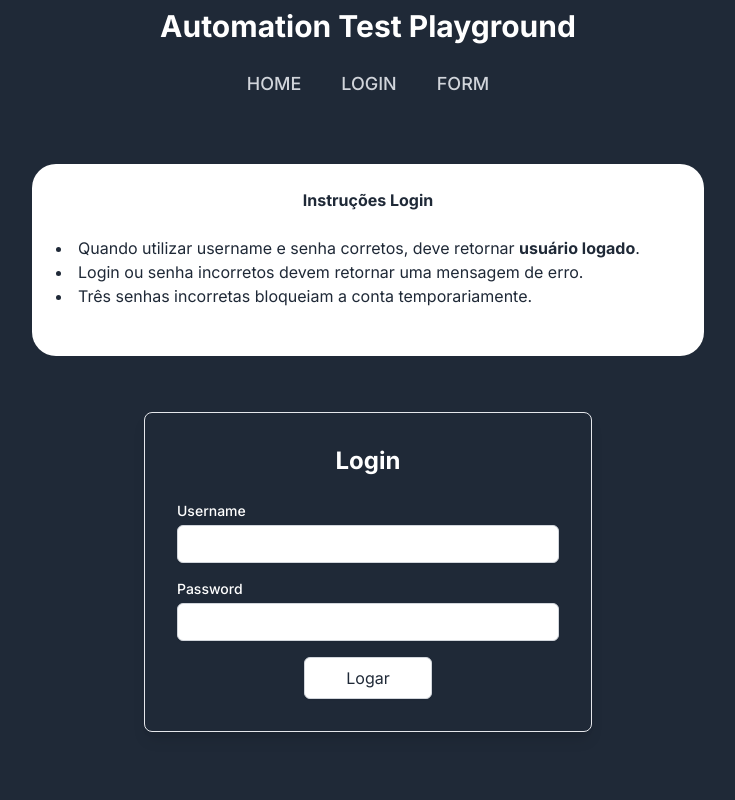
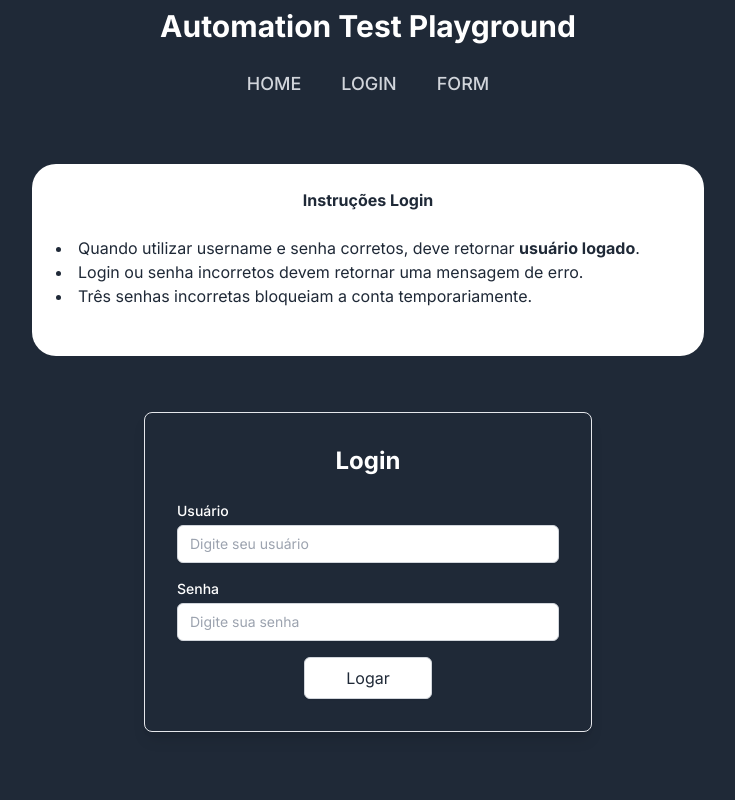
Before and after one commit to brunomachadors/playground, a Next.js app: page /login in a window 1280 px wide. Shown: the top 800 px of the page, without its empty margins (272-1007 px from the left). Built offline with nearby package versions, Linux system fonts and the light colour scheme.

Commit message:
Adding placeholder

```diff
--- a/src/app/components/LoginForm.tsx
+++ b/src/app/components/LoginForm.tsx
@@ -18,7 +18,7 @@ export const LoginForm: React.FC<LoginFormProps> = ({ onSubmit }) => {
 
   return (
     <div className="flex justify-center items-center bg-gray-800 w-full mt-10">
-      <div className="bg-gray-800 p-8 rounded-lg shadow-lg max-w-md w-full border ">
+      <div className="bg-gray-800 p-8 rounded-lg shadow-lg max-w-md w-full border">
         <h2 className="text-2xl font-bold mb-6 text-white text-center">
           Login
         </h2>
@@ -28,7 +28,7 @@ export const LoginForm: React.FC<LoginFormProps> = ({ onSubmit }) => {
               htmlFor="username"
               className="block text-sm font-medium text-white"
             >
-              Username
+              Usuário
             </label>
             <input
               id="username"
@@ -36,6 +36,7 @@ export const LoginForm: React.FC<LoginFormProps> = ({ onSubmit }) => {
               value={username}
               onChange={(e) => setUsername(e.target.value.toLowerCase())}
               className="mt-1 block w-full px-3 py-2 border border-gray-300 rounded-md shadow-sm focus:outline-none focus:ring-indigo-500 focus:border-indigo-500 sm:text-sm text-black"
+              placeholder="Digite seu usuário"
               required
             />
           </div>
@@ -44,7 +45,7 @@ export const LoginForm: React.FC<LoginFormProps> = ({ onSubmit }) => {
               htmlFor="password"
               className="block text-sm font-medium text-white"
             >
-              Password
+              Senha
             </label>
             <input
               id="password"
@@ -52,6 +53,7 @@ export const LoginForm: React.FC<LoginFormProps> = ({ onSubmit }) => {
               value={password}
               onChange={(e) => setPassword(e.target.value)}
               className="mt-1 block w-full px-3 py-2 border border-gray-300 rounded-md shadow-sm focus:outline-none focus:ring-indigo-500 focus:border-indigo-500 sm:text-sm text-black"
+              placeholder="Digite sua senha"
               required
             />
           </div>
--- a/src/app/form/page.tsx
+++ b/src/app/form/page.tsx
@@ -1,5 +1,3 @@
-// src/app/form/page.tsx
-
 'use client'; // Indica que é um componente do cliente
 
 import React, { useState } from 'react';
@@ -122,6 +120,7 @@ export default function Form() {
                   className="mt-1 block w-full px-3 py-2 border rounded-md shadow-sm focus:outline-none focus:ring-indigo-500 focus:border-indigo-500 sm:text-sm text-gray-900 bg-white"
                   value={formData.name}
                   onChange={handleChange}
+                  placeholder="Digite seu nome"
                 />
                 {errors.name && (
                   <p className="text-red-400 text-sm">{errors.name}</p>
@@ -141,6 +140,7 @@ export default function Form() {
                   className="mt-1 block w-full px-3 py-2 border rounded-md shadow-sm focus:outline-none focus:ring-indigo-500 focus:border-indigo-500 sm:text-sm text-gray-900 bg-white"
                   value={formData.email}
                   onChange={handleChange}
+                  placeholder="Digite seu e-mail"
                 />
                 {errors.email && (
                   <p className="text-red-400 text-sm">{errors.email}</p>
@@ -160,6 +160,7 @@ export default function Form() {
                   className="mt-1 block w-full px-3 py-2 border rounded-md shadow-sm focus:outline-none focus:ring-indigo-500 focus:border-indigo-500 sm:text-sm text-gray-900 bg-white"
                   value={formData.password}
                   onChange={handleChange}
+                  placeholder="Digite sua senha"
                 />
                 {errors.password && (
                   <p className="text-red-400 text-sm">{errors.password}</p>
```
